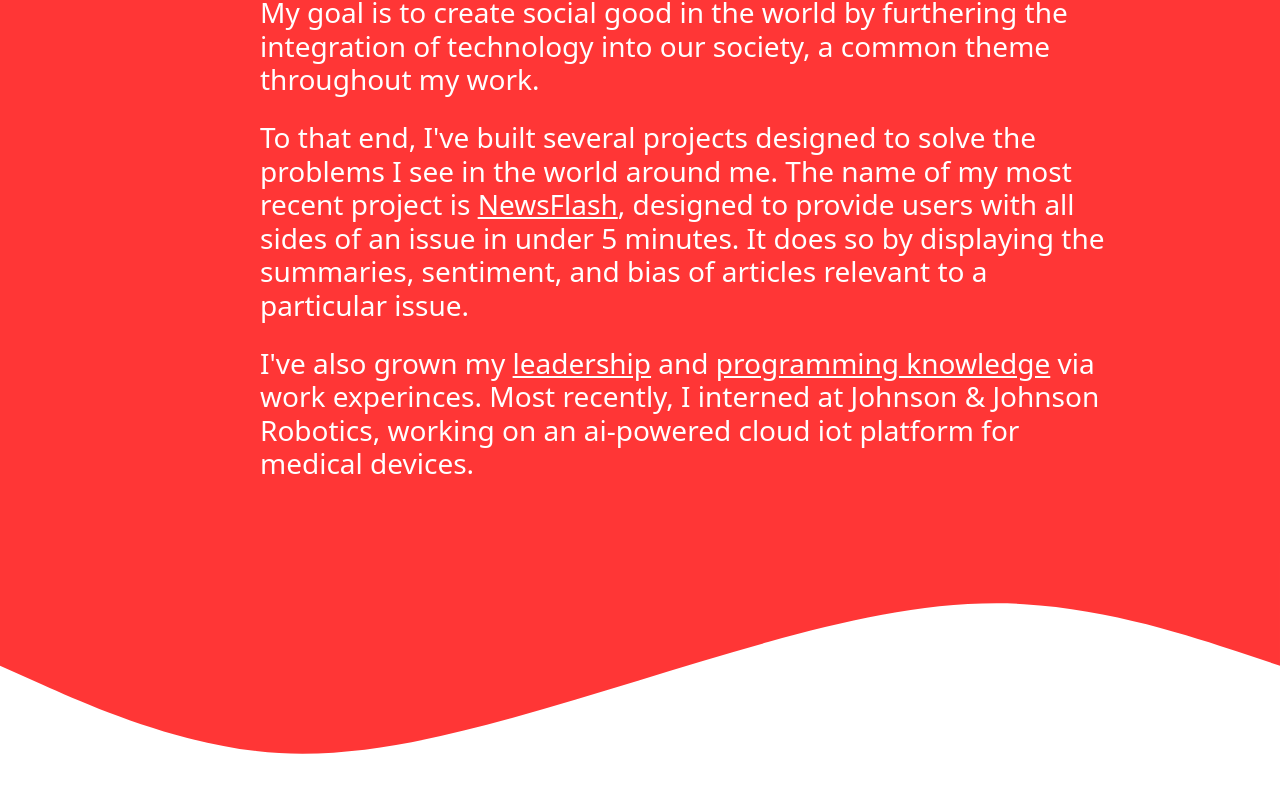
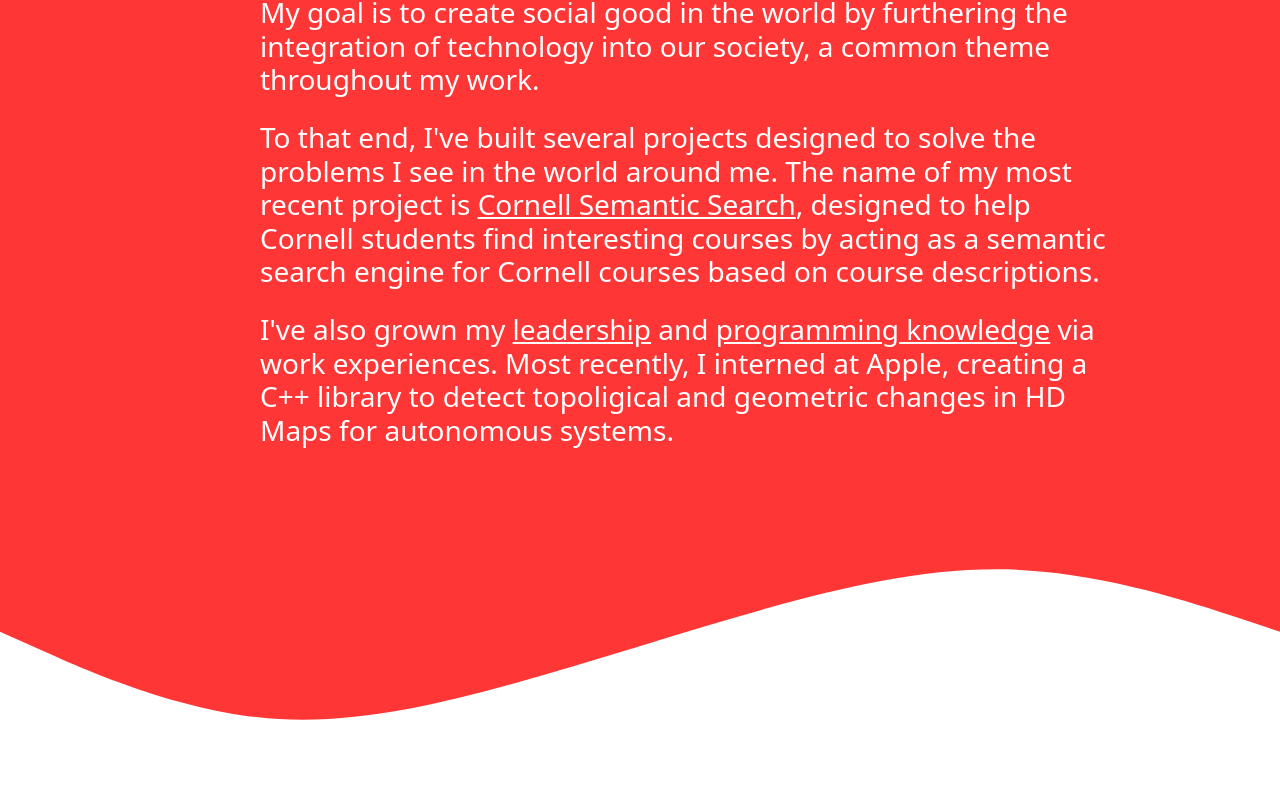
Before and after one commit to Archit404Error/Archit404Error.github.io, a React (Create React App) app: page / in a window 1280 px wide. Shown: the part 1039-1840 px from the top of the page. Built offline with nearby package versions, Linux system fonts and the light colour scheme.

Commit message:
Update home page description

```diff
--- a/src/App.js
+++ b/src/App.js
@@ -176,15 +176,13 @@
           <div style={{ height: "2vh" }}></div>
           <h3 className="fadeIn wow" data-wow-delay="900ms">To that end, I've built several
             projects designed to solve the problems I see in the world around me.
-            The name of my most recent project is <span className="highlight">NewsFlash</span>, designed to provide users with
-            all sides of an issue in under 5 minutes. It does so by displaying the summaries, sentiment, and bias of
-            articles relevant to a particular issue.</h3>
+            The name of my most recent project is <span className="highlight">Cornell Semantic Search</span>, designed to help Cornell students
+            find interesting courses by acting as a semantic search engine for Cornell courses based on course descriptions.</h3>
           <div style={{ height: "2vh" }}></div>
           <h3 className="fadeIn wow" data-wow-delay="1000ms">I've also grown my <span
             className="highlight">leadership</span> and <span className="highlight">programming knowledge</span> via work
-            experinces.
-            Most recently, I interned at Johnson & Johnson Robotics, working on an ai-powered cloud iot platform for
-            medical devices.</h3>
+            experiences.
+            Most recently, I interned at Apple, creating a C++ library to detect topoligical and geometric changes in HD Maps for autonomous systems.</h3>
         </div>
       </div>
       <svg style={{ display: "block", marginTop: -1 }} xmlns="http://www.w3.org/2000/svg" viewBox="0 0 1440 321">
```
